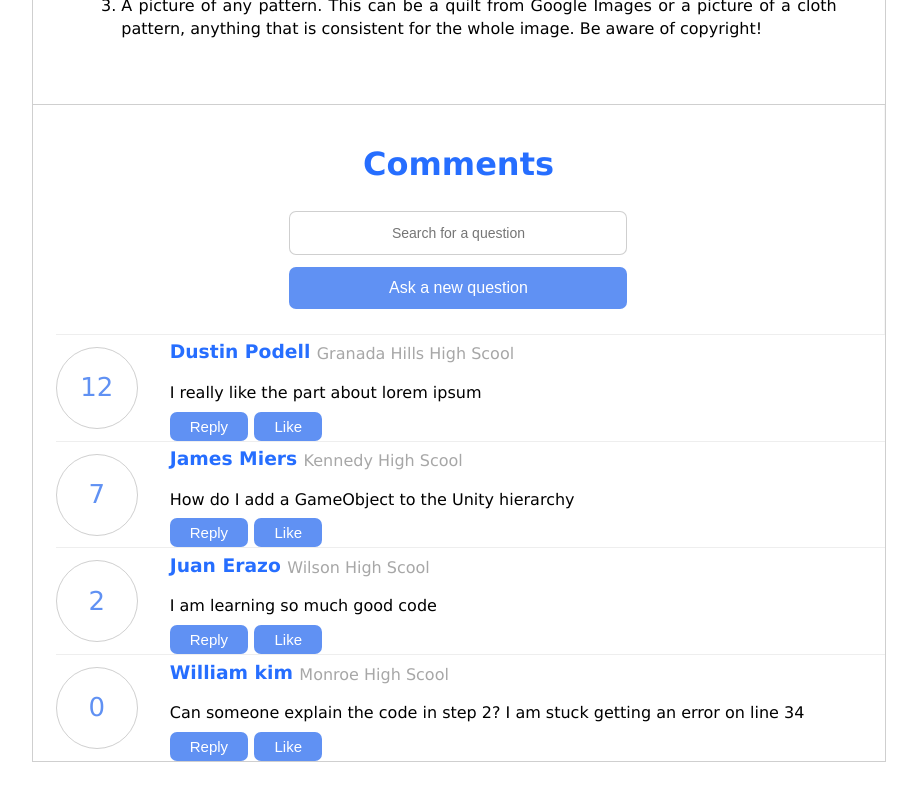
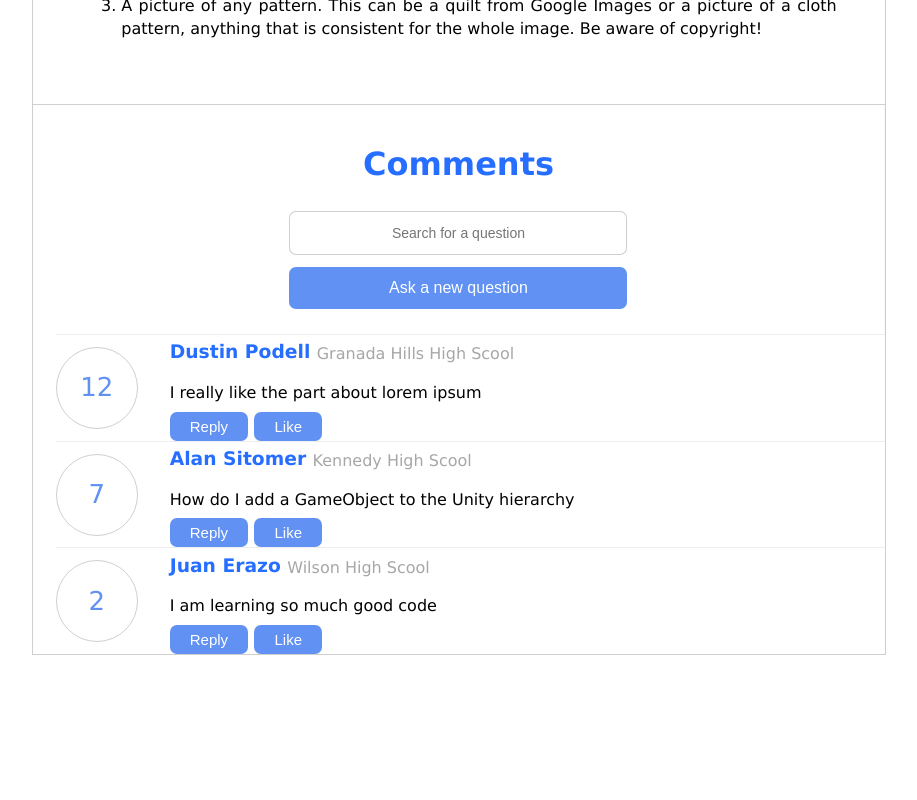
Before and after one commit to fersot100/markdown-parser, a React (Create React App) app: page / in a window 1280 px wide. Shown: the part 5693-6493 px from the top of the page, without its empty margins (181-1098 px from the left). Built offline with nearby package versions, Linux system fonts and the light colour scheme.

Commit message:
Some more styling to the comment input area

```diff
--- a/src/components/comments.js
+++ b/src/components/comments.js
@@ -13,7 +13,7 @@ const comments = [{
   votes: 7,
   body: "How do I add a GameObject to the Unity hierarchy",
   student: {
-    name: 'James Miers',
+    name: 'Alan Sitomer',
     school: 'Kennedy High Scool',
     grade: 10
   }
@@ -24,14 +24,6 @@ const comments = [{
     name: 'Juan Erazo',
     school: 'Wilson High Scool',
     grade: 11
-  }
-},{
-  votes: 0,
-  body: "Can someone explain the code in step 2? I am stuck getting an error on line 34",
-  student: {
-    name: 'William kim',
-    school: 'Monroe High Scool',
-    grade: 12
   }
 }]
 
--- a/src/styles/App.css
+++ b/src/styles/App.css
@@ -46,9 +46,6 @@
   text-align: center;
 }
 
-.input-textarea {
-  text-align: left;
-}
 
 .input__scalable {
   border: 1px solid rgba(160,159,159,0.5);
@@ -59,6 +56,10 @@
   font-family: 'Poppins', sans-serif;
   color: rgb(160,159,159);
   text-align: center;
+}
+.input-textarea {
+  width: 25rem;
+  text-align: left;
 }
 
 .comments {
```
